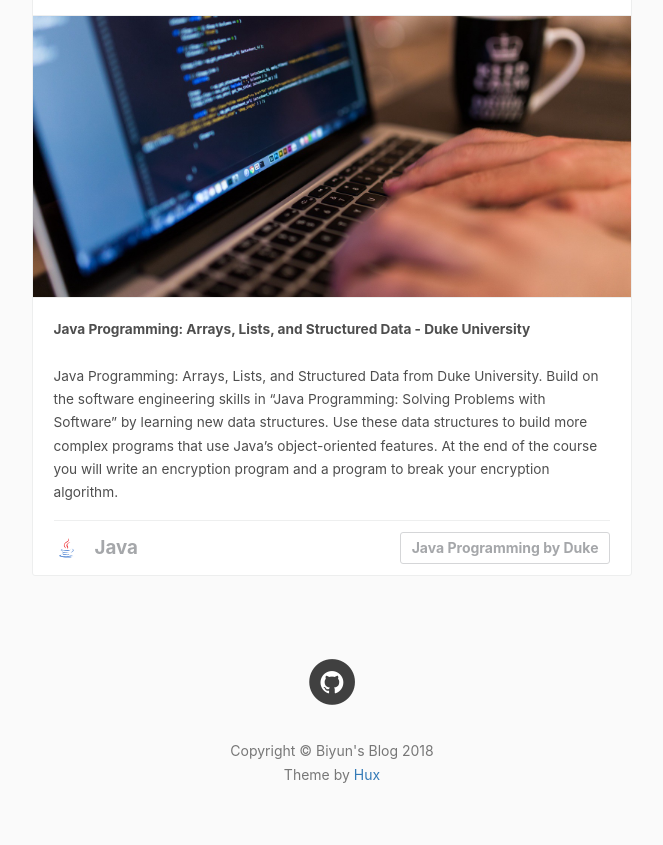
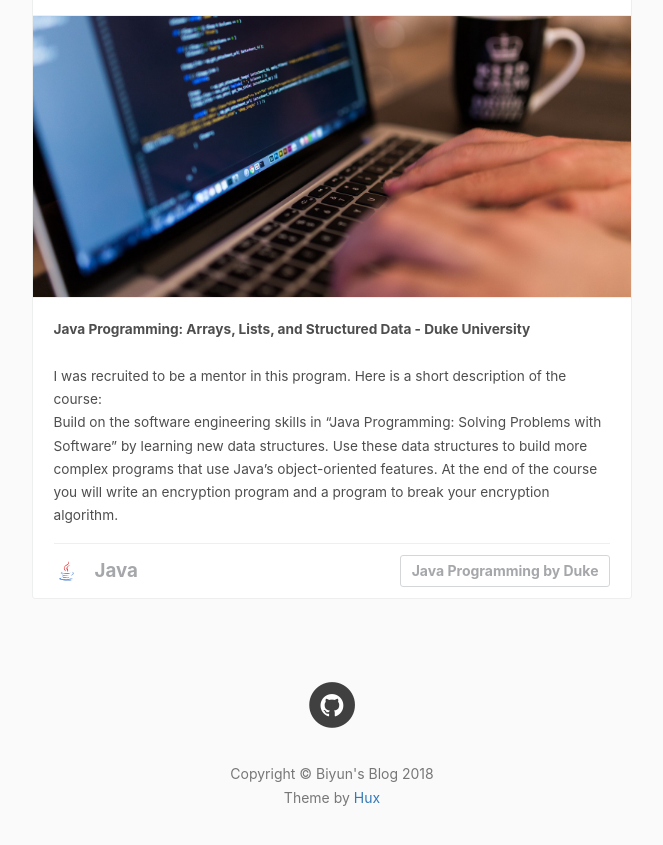
Before and after one commit to biyunwu/biyunwu.github.io, a Jekyll site: the page built from portfolio/index.html, in a window 1280 px wide and 900 px high, scrolled down 1174 px. Shown: the top 845 px of the window, without its empty margins (308-971 px from the left). Built offline with Jekyll 4.4.1, drawn with Linux system fonts in a browser that asks for light colours; nearby versions of some CDN libraries; comment, search, counter and statistics services are not loaded.

Commit message:
Modify description

```diff
--- a/portfolio/index.html
+++ b/portfolio/index.html
@@ -51,7 +51,9 @@
 									<strong>Java Programming: Arrays, Lists, and Structured Data - Duke University</strong>
                                     <br />
                                     <br />
-                                    Java Programming: Arrays, Lists, and Structured Data from Duke University. Build on the software engineering skills in “Java Programming: Solving Problems with Software” by learning new data structures. Use these data structures to build more complex programs that use Java’s object-oriented features. At the end of the course you will write an encryption program and a program to break your encryption algorithm.
+                                    I was recruited to be a mentor in this program. Here is a short description of the course:
+                                    <br />
+                                    Build on the software engineering skills in “Java Programming: Solving Problems with Software” by learning new data structures. Use these data structures to build more complex programs that use Java’s object-oriented features. At the end of the course you will write an encryption program and a program to break your encryption algorithm.
 								</li>
 								<li class="skill">
 									<span class="i-java"></span>
```
